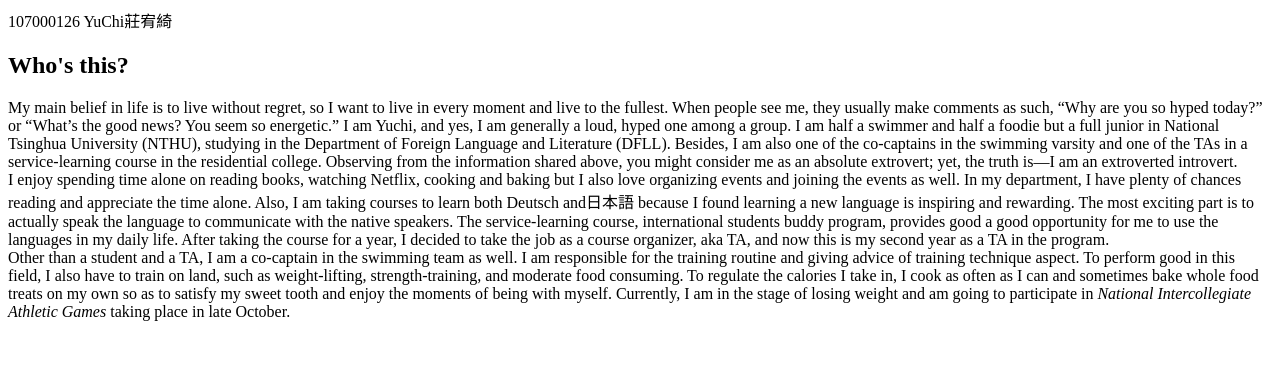
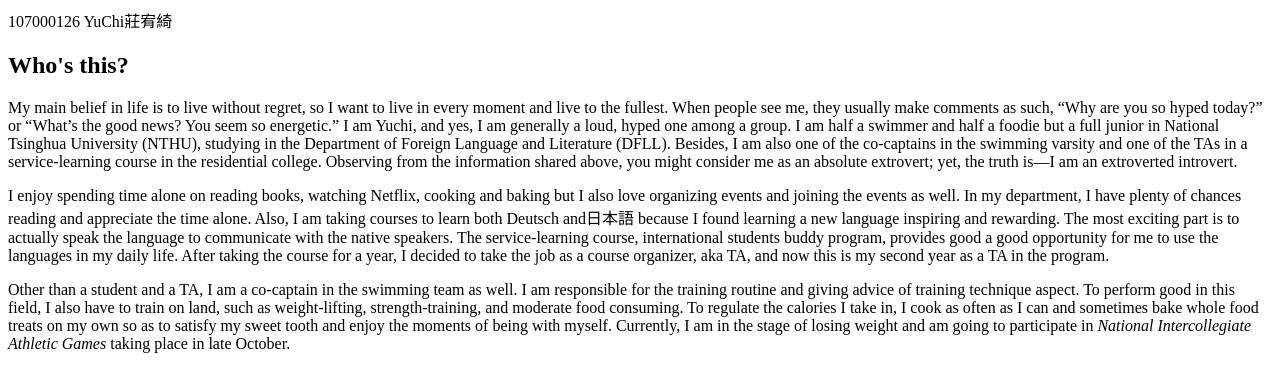
Before and after one commit to blitzyc/blitzyc.github.io, a plain HTML site: page index.html in a window 1280 px wide. Drawn offline with Linux system fonts and the light colour scheme.

Commit message:
update my 自傳

```diff
--- a/index.html
+++ b/index.html
@@ -8,14 +8,14 @@
 		<article>
 			107000126 YuChi<span lang="zh-Hant-TW">莊宥綺</span>
 			<h1>Who's this?</h1>
-			<section>
+			<p>
 			My main belief in life is to live without regret, so I want to live in every moment and live to the fullest. When people see me, they usually make comments as such, “Why are you so hyped today?” or “What’s the good news? You seem so energetic.” I am Yuchi, and yes, I am generally a loud, hyped one among a group. I am half a swimmer and half a foodie but a full junior in National Tsinghua University (NTHU), studying in the Department of Foreign Language and Literature (DFLL). Besides, I am also one of the co-captains in the swimming varsity and one of the TAs in a service-learning course in the residential college. Observing from the information shared above, you might consider me as an absolute extrovert; yet, the truth is—I am an extroverted introvert.
-			</section>
-			<section>
-			I enjoy spending time alone on reading books, watching Netflix, cooking and baking but I also love organizing events and joining the events as well. In my department, I have plenty of chances reading and appreciate the time alone. Also, I am taking courses to learn both Deutsch and日本語 because I found learning a new language is inspiring and rewarding. The most exciting part is to actually speak the language to communicate with the native speakers. The service-learning course, international students buddy program, provides good a good opportunity for me to use the languages in my daily life. After taking the course for a year, I decided to take the job as a course organizer, aka TA, and now this is my second year as a TA in the program.
-			</section>
-			<section>			Other than a student and a TA, I am a co-captain in the swimming team as well. I am responsible for the training routine and giving advice of training technique aspect. To perform good in this field, I also have to train on land, such as weight-lifting, strength-training, and moderate food consuming. To regulate the calories I take in, I cook as often as I can and sometimes bake whole food treats on my own so as to satisfy my sweet tooth and enjoy the moments of being with myself. Currently, I am in the stage of losing weight and am going to participate in <i>National Intercollegiate Athletic Games </i>taking place in late October.
-			</section>
+			</p>
+			<p>
+			I enjoy spending time alone on reading books, watching Netflix, cooking and baking but I also love organizing events and joining the events as well. In my department, I have plenty of chances reading and appreciate the time alone. Also, I am taking courses to learn both Deutsch and日本語 because I found learning a new language inspiring and rewarding. The most exciting part is to actually speak the language to communicate with the native speakers. The service-learning course, international students buddy program, provides good a good opportunity for me to use the languages in my daily life. After taking the course for a year, I decided to take the job as a course organizer, aka TA, and now this is my second year as a TA in the program.
+			</p>
+			<p>			Other than a student and a TA, I am a co-captain in the swimming team as well. I am responsible for the training routine and giving advice of training technique aspect. To perform good in this field, I also have to train on land, such as weight-lifting, strength-training, and moderate food consuming. To regulate the calories I take in, I cook as often as I can and sometimes bake whole food treats on my own so as to satisfy my sweet tooth and enjoy the moments of being with myself. Currently, I am in the stage of losing weight and am going to participate in <i>National Intercollegiate Athletic Games </i>taking place in late October.
+			</p>
 
 		</article>
 
```
